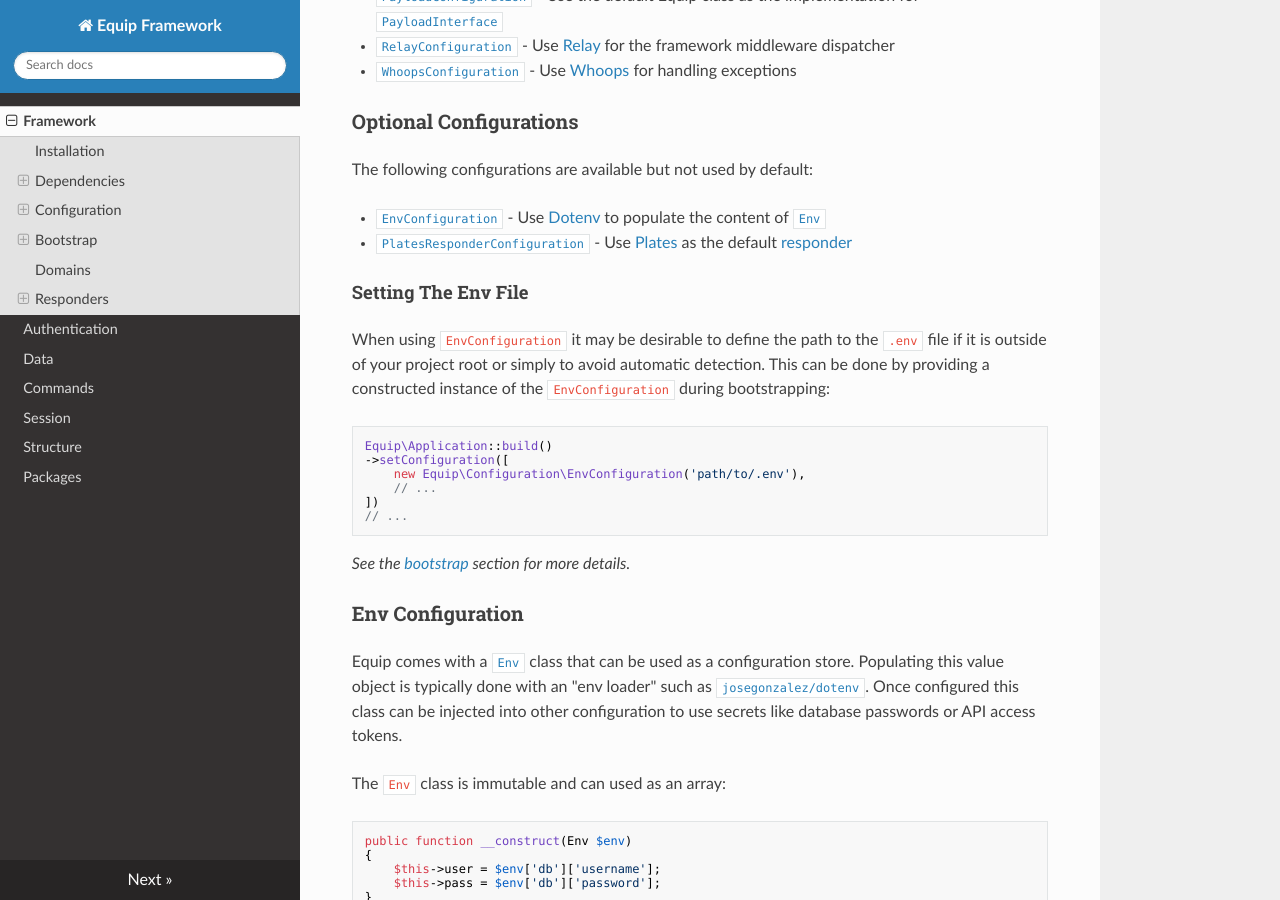
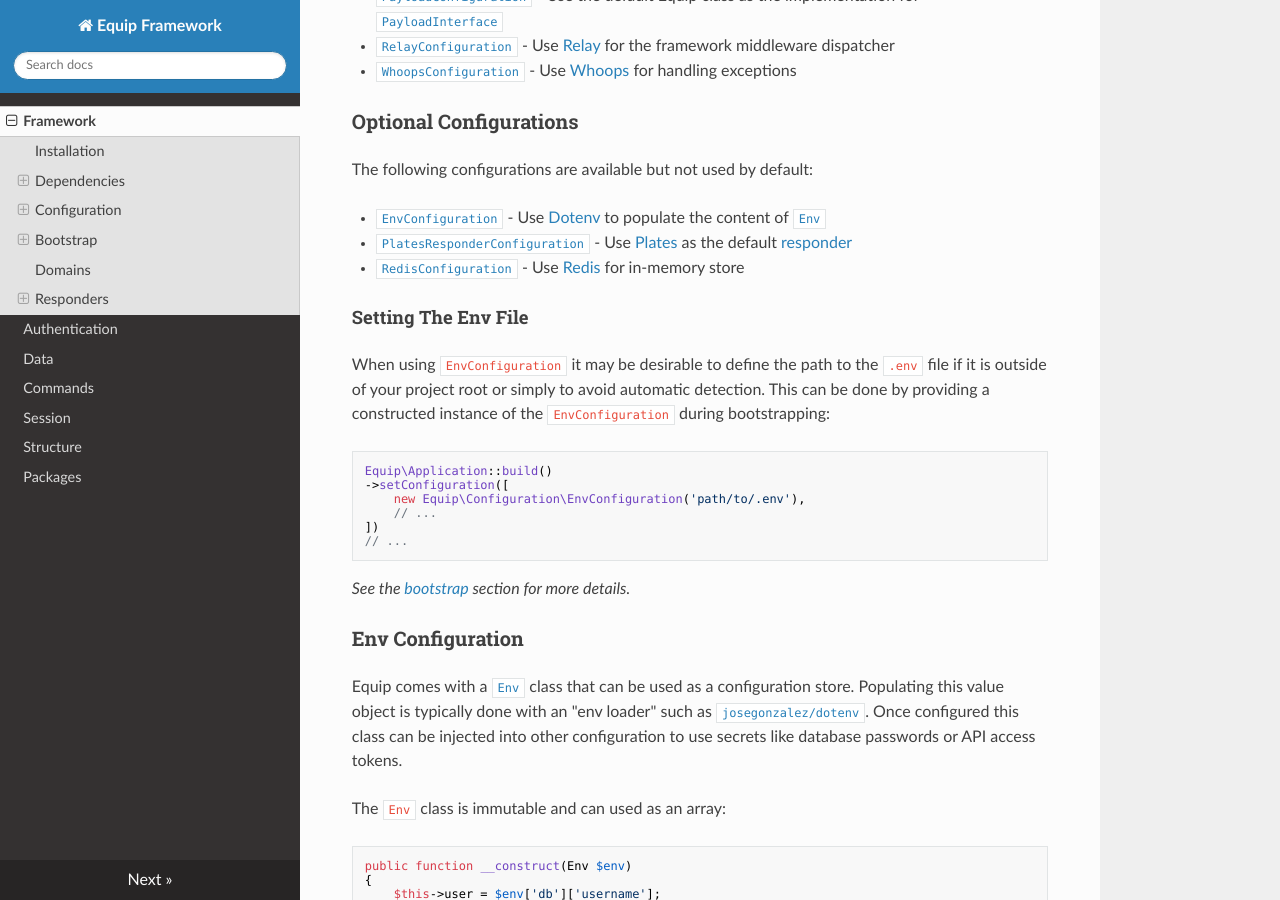
Before and after one commit to equip/framework, an MkDocs documentation site: the page built from docs/index.md, in a window 1280 px wide and 900 px high, scrolled down 3196 px. Built offline with MkDocs 1.6.1, drawn with Linux system fonts in a browser that asks for light colours; nearby versions of some CDN libraries; old or Windows-style settings are respelled for this version of MkDocs.

Commit message:
Add Redis documentation

```diff
--- a/docs/index.md
+++ b/docs/index.md
@@ -115,6 +115,7 @@ The following configurations are available but not used by default:
 
 * [`EnvConfiguration`](https://github.com/equip/framework/blob/master/src/Configuration/EnvConfiguration.php) - Use [Dotenv](https://github.com/josegonzalez/php-dotenv) to populate the content of [`Env`](https://github.com/equip/framework/blob/master/src/Env.php)
 * [`PlatesResponderConfiguration`](https://github.com/equip/framework/blob/master/src/Configuration/PlatesResponderConfiguration.php) - Use [Plates](http://platesphp.com/) as the default [responder](#responders)
+* [`RedisConfiguration`](https://github.com/equip/framework/blob/master/src/Configuration/RedisConfiguration.php) - Use [Redis](http://redis.io) for in-memory store
 
 #### Setting The Env File
 
```
